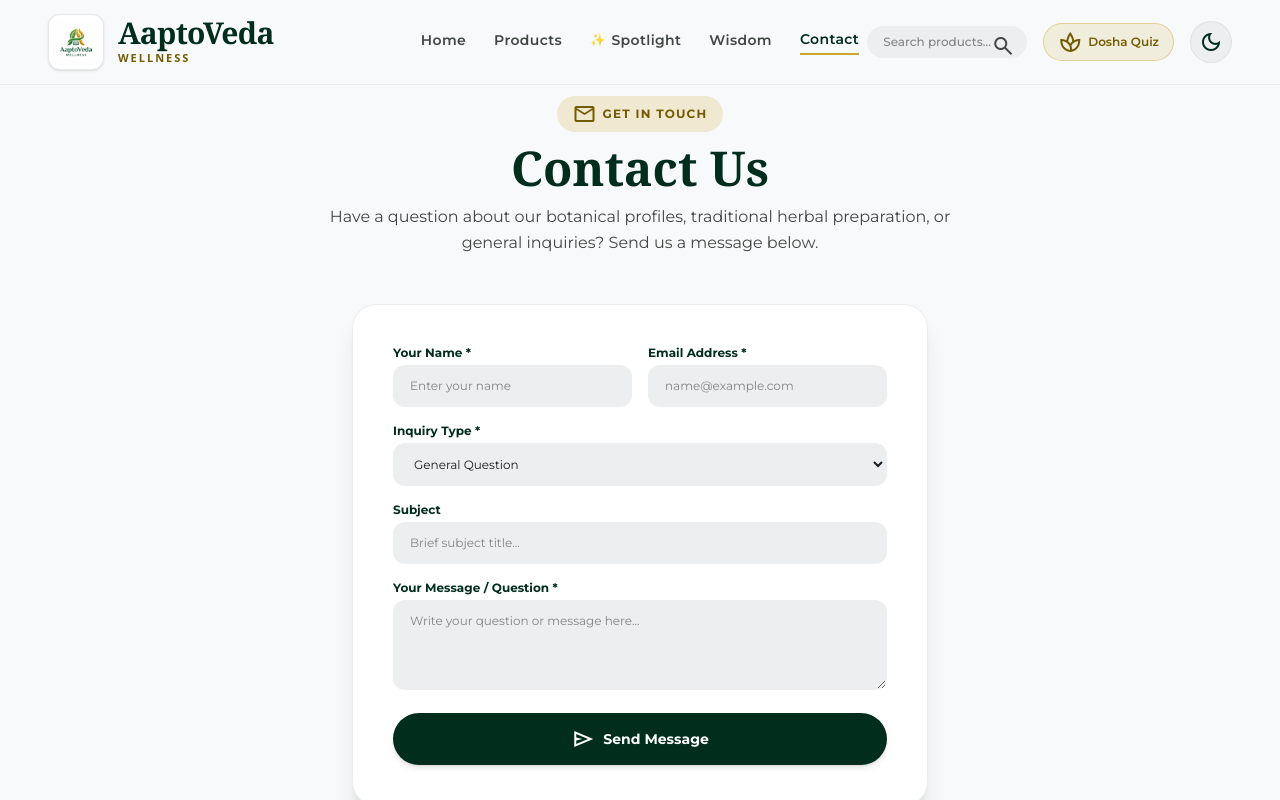
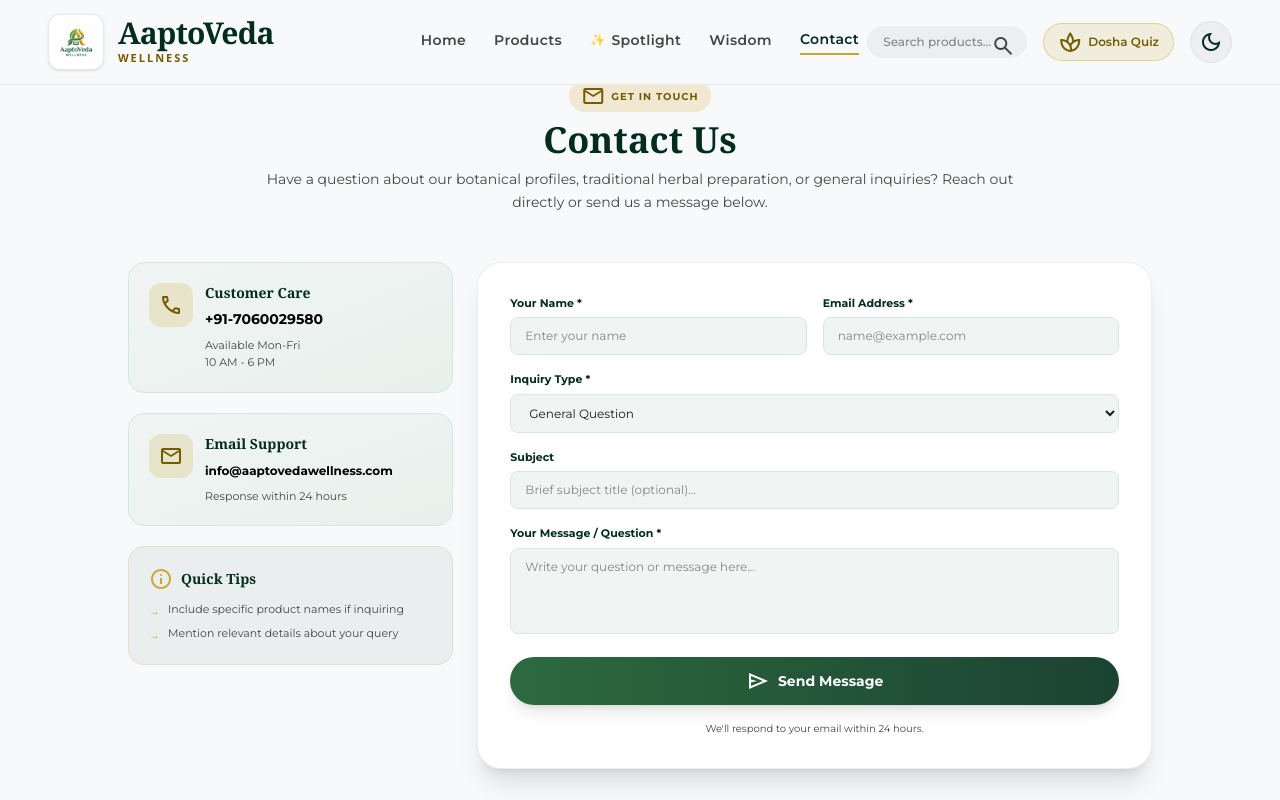
Before and after one commit to Himanshu9528/AaptoVeda-Wellness, a React (Vite) app: page / in a window 1280 px wide. Both pictures are taken after a click on the button "General Inquiries & Support". Shown: the top 800 px of the page. Built offline with nearby package versions, Linux system fonts and the light colour scheme; a web font is replaced by a local one.

Commit message:
updated contact and footer page

```diff
--- a/src/views/ContactView.tsx
+++ b/src/views/ContactView.tsx
@@ -2,6 +2,9 @@ import React, { useState } from 'react';
 
 export const ContactView: React.FC = () => {
   const [submitted, setSubmitted] = useState(false);
+  const [sending, setSending] = useState(false);
+  const [error, setError] = useState('');
+
   const [formData, setFormData] = useState({
     name: '',
     email: '',
@@ -10,47 +13,69 @@ export const ContactView: React.FC = () => {
     message: ''
   });
 
-  const handleSubmit = (e: React.FormEvent) => {
+  // Keep the submitted information separately so it can be
+  // displayed on the success screen.
+  const [submittedData, setSubmittedData] = useState(formData);
+
+  const handleSubmit = async (e: React.FormEvent) => {
     e.preventDefault();
-    if (formData.name && formData.email && formData.message) {
+
+    if (!formData.name || !formData.email || !formData.message) {
+      return;
+    }
+
+    setSending(true);
+    setError('');
+
+    try {
+      const response = await fetch(
+        'https://api.emailjs.com/api/v1.0/email/send',
+        {
+          method: 'POST',
+          headers: {
+            'Content-Type': 'application/json',
+          },
+          body: JSON.stringify({
+            service_id: import.meta.env.VITE_EMAILJS_SERVICE_ID,
+            template_id: import.meta.env.VITE_EMAILJS_TEMPLATE_ID,
+            user_id: import.meta.env.VITE_EMAILJS_PUBLIC_KEY,
+
+            template_params: {
+              to_email: 'info@aaptovedawellness.com',
+              from_name: formData.name,
+              from_email: formData.email,
+              category: formData.category,
+              subject: formData.subject || 'General Inquiry',
+              message: formData.message,
+            },
+          }),
+        }
+      );
+
+      if (!response.ok) {
+        throw new Error('Failed to send email');
+      }
+
+      // Save the submitted data before changing the form state.
+      setSubmittedData(formData);
+
+      // Show success screen.
       setSubmitted(true);
+
+    } catch (err) {
+      console.error('Error sending email:', err);
+      setError(
+        'There was an issue sending your message. Please try again.'
+      );
+    } finally {
+      setSending(false);
     }
   };
 
-  return (
-    <div className="pt-24 pb-20 max-w-[1600px] mx-auto px-4 sm:px-6 md:px-12 space-y-12">
+  const resetForm = () => {
+    setSubmitted(false);
+    setError('');
 
-      {/* Header */}
-      <div className="text-center max-w-2xl mx-auto space-y-3">
-        <span className="inline-flex items-center gap-1.5 px-4 py-1.5 rounded-full bg-[#cba72f]/20 text-[#735c00] dark:text-[#ffe088] text-xs font-bold uppercase tracking-widest">
-          <span className="material-symbols-outlined text-sm">mail</span>
-          <span>Get In Touch</span>
-        </span>
-
-        <h1 className="font-serif text-3xl sm:text-5xl font-bold text-[#012d1d] dark:text-[#c1ecd4]">
-          Contact Us
-        </h1>
-
-        <p className="text-xs sm:text-base text-[#414844] dark:text-[#bfc9c3] leading-relaxed">
-          Have a question about our botanical profiles, traditional herbal preparation, or general inquiries? Send us a message below.
-        </p>
-      </div>
-
-      <div className="max-w-xl mx-auto bg-white dark:bg-[#1b4332]/40 p-6 sm:p-10 rounded-3xl border border-[#c1c8c2]/30 dark:border-[#274e3d] shadow-xl">
-        {submitted ? (
-          <div className="text-center py-8 space-y-4">
-            <div className="w-16 h-16 bg-[#1b4332] text-[#c1ecd4] rounded-full flex items-center justify-center mx-auto text-3xl shadow-inner">
-              <span className="material-symbols-outlined text-3xl">mark_email_read</span>
-            </div>
-            <h3 className="font-serif text-2xl font-bold text-[#012d1d] dark:text-[#c1ecd4]">
-              Message Received
-            </h3>
-            <p className="text-xs sm:text-sm text-gray-600 dark:text-gray-300 leading-relaxed max-w-md mx-auto">
-              Thank you for reaching out, <strong>{formData.name}</strong>. We have received your inquiry regarding <em>{formData.category}</em> and will reply to <strong>{formData.email}</strong> within 24 hours.
-            </p>
-            <button
-              onClick={() => {
-                setSubmitted(false);
     setFormData({
       name: '',
       email: '',
@@ -58,96 +83,386 @@ export const ContactView: React.FC = () => {
       subject: '',
       message: ''
     });
-              }}
-              className="py-3 px-6 rounded-full bg-[#012d1d] hover:bg-[#1b4332] text-white text-xs font-bold transition-all mt-2"
+  };
+
+  return (
+    <div className="pt-20 pb-16 max-w-[1600px] mx-auto px-4 sm:px-6 md:px-12">
+
+      {/* Header */}
+      <div className="text-center max-w-3xl mx-auto space-y-2 mb-12">
+
+        <span className="inline-flex items-center gap-1.5 px-3 py-1 rounded-full bg-[#cba72f]/20 text-[#735c00] dark:text-[#ffe088] text-[10px] font-bold uppercase tracking-widest">
+          <span className="material-symbols-outlined text-xs">
+            mail
+          </span>
+          <span>Get In Touch</span>
+        </span>
+
+        <h1 className="font-serif text-3xl sm:text-4xl font-bold text-[#012d1d] dark:text-[#c1ecd4]">
+          Contact Us
+        </h1>
+
+        <p className="text-xs sm:text-sm text-[#414844] dark:text-[#bfc9c3] leading-relaxed">
+          Have a question about our botanical profiles, traditional herbal
+          preparation, or general inquiries? Reach out directly or send us
+          a message below.
+        </p>
+
+      </div>
+
+      {/* Main Grid */}
+      <div className="grid grid-cols-1 lg:grid-cols-3 gap-6 max-w-5xl mx-auto">
+
+        {/* Left: Contact Information */}
+        <div className="lg:col-span-1 space-y-5">
+
+          {/* Phone Card */}
+          <div className="p-5 rounded-2xl bg-gradient-to-br from-[#f0f5f3] to-[#e8f0ec] dark:from-[#1b4332]/60 dark:to-[#0d2818]/60 border border-[#d4e8e1] dark:border-[#274e3d] hover:shadow-lg transition-all">
+
+            <div className="flex items-start gap-3">
+
+              <div className="w-11 h-11 bg-[#cba72f]/20 rounded-xl flex items-center justify-center flex-shrink-0">
+                <span className="material-symbols-outlined text-xl text-[#735c00] dark:text-[#ffe088]">
+                  phone
+                </span>
+              </div>
+
+              <div className="min-w-0">
+
+                <h3 className="font-serif text-sm font-semibold text-[#012d1d] dark:text-[#c1ecd4] mb-1">
+                  Customer Care
+                </h3>
+
+                {/* Phone - smaller + black/white */}
+                <a
+                  href="tel:7060029580"
+                  className="text-sm font-bold text-black dark:text-white hover:text-gray-700 dark:hover:text-gray-300 transition-colors"
                 >
-              Send Another Question
+                  +91-7060029580
+                </a>
+
+                <p className="text-[11px] text-[#414844] dark:text-[#a5d0b9] mt-1.5 leading-relaxed">
+                  Available Mon-Fri
+                  <br />
+                  10 AM - 6 PM
+                </p>
+
+              </div>
+
+            </div>
+
+          </div>
+
+          {/* Email Card */}
+          <div className="p-5 rounded-2xl bg-gradient-to-br from-[#f0f5f3] to-[#e8f0ec] dark:from-[#1b4332]/60 dark:to-[#0d2818]/60 border border-[#d4e8e1] dark:border-[#274e3d] hover:shadow-lg transition-all">
+
+            <div className="flex items-start gap-3">
+
+              <div className="w-11 h-11 bg-[#cba72f]/20 rounded-xl flex items-center justify-center flex-shrink-0">
+                <span className="material-symbols-outlined text-xl text-[#735c00] dark:text-[#ffe088]">
+                  mail_outline
+                </span>
+              </div>
+
+              <div className="min-w-0">
+
+                <h3 className="font-serif text-sm font-semibold text-[#012d1d] dark:text-[#c1ecd4] mb-1">
+                  Email Support
+                </h3>
+
+                {/* Email - smaller + black/white */}
+                <a
+                  href="mailto:info@aaptovedawellness.com"
+                  className="text-xs font-bold text-black dark:text-white hover:text-gray-700 dark:hover:text-gray-300 transition-colors break-all"
+                >
+                  info@aaptovedawellness.com
+                </a>
+
+                <p className="text-[11px] text-[#414844] dark:text-[#a5d0b9] mt-1.5">
+                  Response within 24 hours
+                </p>
+
+              </div>
+
+            </div>
+
+          </div>
+
+          {/* Info Card */}
+          <div className="p-5 rounded-2xl bg-[#012d1d]/5 dark:bg-[#012d1d]/40 border border-[#cba72f]/20 dark:border-[#cba72f]/30">
+
+            <h4 className="font-serif text-sm font-semibold text-[#012d1d] dark:text-[#c1ecd4] mb-2.5 flex items-center gap-2">
+              <span className="material-symbols-outlined text-lg text-[#cba72f]">
+                info
+              </span>
+              Quick Tips
+            </h4>
+
+            <ul className="space-y-1.5 text-[11px] text-[#414844] dark:text-[#bfc9c3]">
+
+              <li className="flex items-start gap-2">
+                <span className="text-[#cba72f] mt-0.5">→</span>
+                <span>
+                  Include specific product names if inquiring
+                </span>
+              </li>
+
+              <li className="flex items-start gap-2">
+                <span className="text-[#cba72f] mt-0.5">→</span>
+                <span>
+                  Mention relevant details about your query
+                </span>
+              </li>
+
+            </ul>
+
+          </div>
+
+        </div>
+
+        {/* Right: Contact Form */}
+        <div className="lg:col-span-2 bg-white dark:bg-[#1b4332]/30 p-6 sm:p-8 rounded-3xl border border-[#c1c8c2]/30 dark:border-[#274e3d] shadow-xl">
+
+          {submitted ? (
+
+            /* Success Screen */
+            <div className="text-center py-10 space-y-5">
+
+              <div className="w-16 h-16 bg-gradient-to-br from-[#2d6a3e] to-[#1b4332] text-[#c1ecd4] rounded-full flex items-center justify-center mx-auto shadow-lg">
+                <span className="material-symbols-outlined text-3xl">
+                  mark_email_read
+                </span>
+              </div>
+
+              <div className="space-y-2">
+
+                <h3 className="font-serif text-2xl font-bold text-[#012d1d] dark:text-[#c1ecd4]">
+                  Message Sent Successfully!
+                </h3>
+
+                <p className="text-xs text-[#414844] dark:text-[#bfc9c3] leading-relaxed">
+                  Thank you for reaching out to AaptoVeda Wellness.
+                </p>
+
+              </div>
+
+              <div className="bg-[#f0f5f3] dark:bg-[#1b4332]/50 p-4 rounded-xl border border-[#d4e8e1] dark:border-[#274e3d]">
+
+                <p className="text-xs text-[#414844] dark:text-[#bfc9c3] leading-relaxed">
+
+                  We have received your inquiry regarding{' '}
+
+                  <span className="font-semibold text-[#2d6a3e] dark:text-[#cba72f]">
+                    {submittedData.category}
+                  </span>
+
+                  {' '}and will review your message shortly. Our team will
+                  respond to{' '}
+
+                  <span className="font-semibold text-[#2d6a3e] dark:text-[#cba72f]">
+                    {submittedData.email}
+                  </span>
+
+                  {' '}within <strong>24 hours</strong>.
+
+                </p>
+
+              </div>
+
+              <button
+                onClick={resetForm}
+                className="py-2.5 px-7 rounded-full bg-[#2d6a3e] hover:bg-[#1b4332] text-white text-xs font-bold transition-all inline-flex items-center gap-2"
+              >
+                <span className="material-symbols-outlined text-sm">
+                  add
+                </span>
+                Send Another Message
               </button>
+
             </div>
+
           ) : (
-          <form onSubmit={handleSubmit} className="space-y-4">
+
+            /* Contact Form */
+            <form
+              onSubmit={handleSubmit}
+              className="space-y-4"
+            >
+
+              {/* Name & Email */}
               <div className="grid grid-cols-1 sm:grid-cols-2 gap-4">
+
                 <div>
-                <label className="block text-xs font-bold text-[#012d1d] dark:text-[#c1ecd4] mb-1">
+
+                  <label className="block text-[11px] font-bold text-[#012d1d] dark:text-[#c1ecd4] mb-1.5">
                     Your Name *
                   </label>
+
                   <input
                     type="text"
                     required
                     value={formData.name}
-                  onChange={(e) => setFormData({ ...formData, name: e.target.value })}
+                    onChange={(e) =>
+                      setFormData({
+                        ...formData,
+                        name: e.target.value
+                      })
+                    }
                     placeholder="Enter your name"
-                  className="w-full px-4 py-3 rounded-xl bg-[#edeeef] dark:bg-[#121614] text-xs text-[#191c1d] dark:text-[#f0f1f2] border border-transparent focus:border-[#cba72f] focus:outline-none"
+                    className="w-full px-3.5 py-2.5 rounded-lg bg-[#f0f5f3] dark:bg-[#0d2818] text-xs text-[#191c1d] dark:text-[#f0f1f2] border border-[#d4e8e1] dark:border-[#274e3d] focus:border-[#2d6a3e] dark:focus:border-[#cba72f] focus:outline-none focus:ring-2 focus:ring-[#cba72f]/20 transition-all"
                   />
+
                 </div>
 
                 <div>
-                <label className="block text-xs font-bold text-[#012d1d] dark:text-[#c1ecd4] mb-1">
+
+                  <label className="block text-[11px] font-bold text-[#012d1d] dark:text-[#c1ecd4] mb-1.5">
                     Email Address *
                   </label>
+
                   <input
                     type="email"
                     required
                     value={formData.email}
-                  onChange={(e) => setFormData({ ...formData, email: e.target.value })}
+                    onChange={(e) =>
+                      setFormData({
+                        ...formData,
+                        email: e.target.value
+                      })
+                    }
                     placeholder="name@example.com"
-                  className="w-full px-4 py-3 rounded-xl bg-[#edeeef] dark:bg-[#121614] text-xs text-[#191c1d] dark:text-[#f0f1f2] border border-transparent focus:border-[#cba72f] focus:outline-none"
+                    className="w-full px-3.5 py-2.5 rounded-lg bg-[#f0f5f3] dark:bg-[#0d2818] text-xs text-[#191c1d] dark:text-[#f0f1f2] border border-[#d4e8e1] dark:border-[#274e3d] focus:border-[#2d6a3e] dark:focus:border-[#cba72f] focus:outline-none focus:ring-2 focus:ring-[#cba72f]/20 transition-all"
                   />
-              </div>
+
                 </div>
 
+              </div>
+
+              {/* Inquiry Type */}
               <div>
-              <label className="block text-xs font-bold text-[#012d1d] dark:text-[#c1ecd4] mb-1">
+
+                <label className="block text-[11px] font-bold text-[#012d1d] dark:text-[#c1ecd4] mb-1.5">
                   Inquiry Type *
                 </label>
+
                 <select
                   value={formData.category}
-                onChange={(e) => setFormData({ ...formData, category: e.target.value })}
-                className="w-full px-4 py-3 rounded-xl bg-[#edeeef] dark:bg-[#121614] text-xs text-[#191c1d] dark:text-[#f0f1f2] border border-transparent focus:border-[#cba72f] focus:outline-none"
+                  onChange={(e) =>
+                    setFormData({
+                      ...formData,
+                      category: e.target.value
+                    })
+                  }
+                  className="w-full px-3.5 py-2.5 rounded-lg bg-[#f0f5f3] dark:bg-[#0d2818] text-xs text-[#191c1d] dark:text-[#f0f1f2] border border-[#d4e8e1] dark:border-[#274e3d] focus:border-[#2d6a3e] dark:focus:border-[#cba72f] focus:outline-none focus:ring-2 focus:ring-[#cba72f]/20 transition-all"
                 >
-                <option value="General Question">General Question</option>
-                <option value="Product Information">Product / Botanical Information</option>
-                <option value="Ayurvedic Science Question">Ayurvedic Principles & Dosha Info</option>
-                <option value="Website Feedback">Feedback & Suggestions</option>
+
+                  <option value="General Question">
+                    General Question
+                  </option>
+
+                  <option value="Product Information">
+                    Product / Botanical Information
+                  </option>
+
+                  <option value="Ayurvedic Science Question">
+                    Ayurvedic Principles & Dosha Info
+                  </option>
+
+                  <option value="Website Feedback">
+                    Feedback & Suggestions
+                  </option>
+
                 </select>
+
               </div>
 
+              {/* Subject */}
               <div>
-              <label className="block text-xs font-bold text-[#012d1d] dark:text-[#c1ecd4] mb-1">
+
+                <label className="block text-[11px] font-bold text-[#012d1d] dark:text-[#c1ecd4] mb-1.5">
                   Subject
                 </label>
+
                 <input
                   type="text"
                   value={formData.subject}
-                onChange={(e) => setFormData({ ...formData, subject: e.target.value })}
-                placeholder="Brief subject title..."
-                className="w-full px-4 py-3 rounded-xl bg-[#edeeef] dark:bg-[#121614] text-xs text-[#191c1d] dark:text-[#f0f1f2] border border-transparent focus:border-[#cba72f] focus:outline-none"
+                  onChange={(e) =>
+                    setFormData({
+                      ...formData,
+                      subject: e.target.value
+                    })
+                  }
+                  placeholder="Brief subject title (optional)..."
+                  className="w-full px-3.5 py-2.5 rounded-lg bg-[#f0f5f3] dark:bg-[#0d2818] text-xs text-[#191c1d] dark:text-[#f0f1f2] border border-[#d4e8e1] dark:border-[#274e3d] focus:border-[#2d6a3e] dark:focus:border-[#cba72f] focus:outline-none focus:ring-2 focus:ring-[#cba72f]/20 transition-all"
                 />
+
               </div>
 
+              {/* Message */}
               <div>
-              <label className="block text-xs font-bold text-[#012d1d] dark:text-[#c1ecd4] mb-1">
+
+                <label className="block text-[11px] font-bold text-[#012d1d] dark:text-[#c1ecd4] mb-1.5">
                   Your Message / Question *
                 </label>
+
                 <textarea
                   rows={4}
                   required
                   value={formData.message}
-                onChange={(e) => setFormData({ ...formData, message: e.target.value })}
+                  onChange={(e) =>
+                    setFormData({
+                      ...formData,
+                      message: e.target.value
+                    })
+                  }
                   placeholder="Write your question or message here..."
-                className="w-full px-4 py-3 rounded-xl bg-[#edeeef] dark:bg-[#121614] text-xs text-[#191c1d] dark:text-[#f0f1f2] border border-transparent focus:border-[#cba72f] focus:outline-none"
-              ></textarea>
+                  className="w-full px-3.5 py-2.5 rounded-lg bg-[#f0f5f3] dark:bg-[#0d2818] text-xs text-[#191c1d] dark:text-[#f0f1f2] border border-[#d4e8e1] dark:border-[#274e3d] focus:border-[#2d6a3e] dark:focus:border-[#cba72f] focus:outline-none focus:ring-2 focus:ring-[#cba72f]/20 transition-all resize-none"
+                />
+
               </div>
 
+              {/* Error */}
+              {error && (
+                <div className="p-3 rounded-lg bg-red-50 dark:bg-red-950/30 border border-red-200 dark:border-red-900 text-red-600 dark:text-red-300 text-xs text-center">
+                  {error}
+                </div>
+              )}
+
+              {/* Submit Button */}
               <button
                 type="submit"
-              className="w-full py-3.5 rounded-full bg-[#012d1d] hover:bg-[#1b4332] text-white font-bold text-xs sm:text-sm shadow-md transition-all flex items-center justify-center gap-2"
+                disabled={sending}
+                className="w-full py-3 rounded-full bg-gradient-to-r from-[#2d6a3e] to-[#1b4332] hover:from-[#1b4332] hover:to-[#0d2818] text-white font-bold text-xs sm:text-sm shadow-lg hover:shadow-xl transition-all flex items-center justify-center gap-2 disabled:opacity-70 disabled:cursor-not-allowed"
               >
-              <span className="material-symbols-outlined text-base">send</span>
+
+                {sending ? (
+                  <>
+                    <span className="material-symbols-outlined text-sm animate-spin">
+                      hourglass_empty
+                    </span>
+                    <span>Sending...</span>
+                  </>
+                ) : (
+                  <>
+                    <span className="material-symbols-outlined text-sm">
+                      send
+                    </span>
                     <span>Send Message</span>
+                  </>
+                )}
+
               </button>
+
+              <p className="text-[10px] text-[#414844] dark:text-[#a5d0b9] text-center">
+                We'll respond to your email within 24 hours.
+              </p>
+
             </form>
+
           )}
+
+        </div>
+
       </div>
 
     </div>
```
Also changed, not shown: src/components/Footer.tsx (+15 -28 lines). Lines whose indentation alone changed are shown as unchanged.
